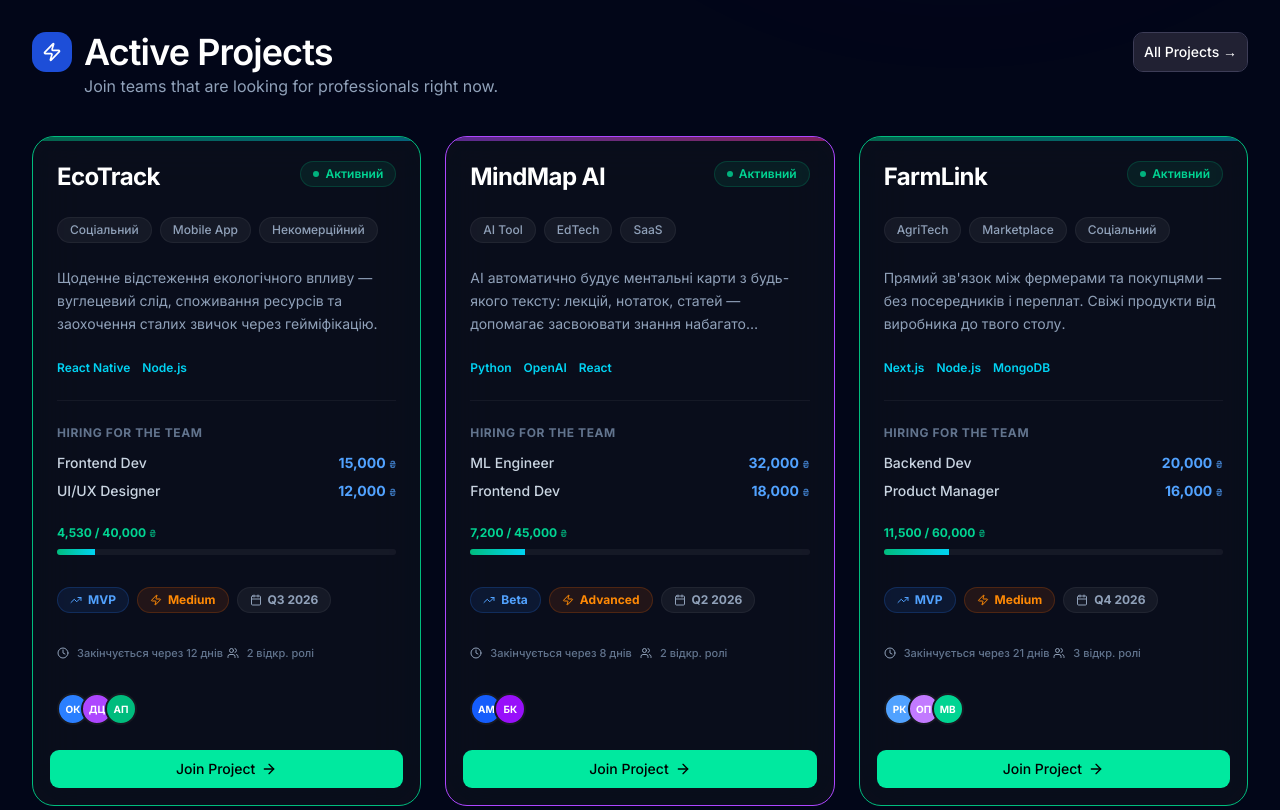
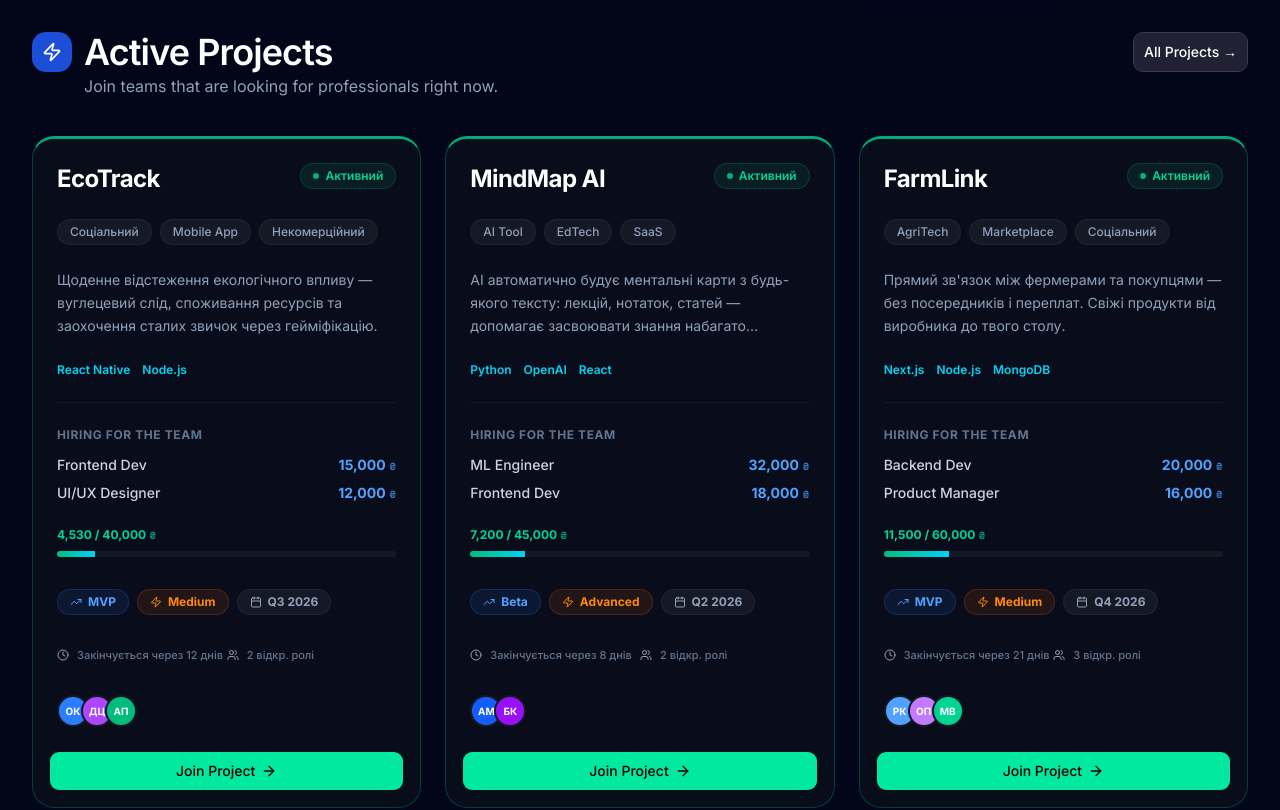
Before and after one commit to KratosHome/open-team, a Next.js app in the folder frontend/: page /en in a window 1280 px wide. Shown: the part 1040-1850 px from the top of the page. Built offline with nearby package versions, Linux system fonts and the light colour scheme.

Commit message:
remove `accentColor` property from `Project` type and mock data; refactor `ProjectCard` styling to simplify and improve consistency

```diff
--- a/frontend/src/components/landing/ProjectCard.tsx
+++ b/frontend/src/components/landing/ProjectCard.tsx
@@ -13,19 +13,9 @@ export function ProjectCard({ project, dict }: ProjectCardProps) {
     <div
       className={cn(
         'group relative flex flex-col overflow-hidden rounded-3xl border transition-all duration-300',
-        'border-white/5 bg-[#161922]/40 backdrop-blur-xl hover:border-white/10 hover:shadow-2xl hover:shadow-black/40',
-        project.accentColor ? project.accentColor : 'border-emerald-500/30',
+        'border-t-3 border-emerald-500/30 border-t-emerald-400/80 bg-[#161922]/40 backdrop-blur-xl hover:border-blue-500/40 hover:border-t-blue-400/90 hover:shadow-2xl hover:shadow-blue-950/30',
       )}
     >
-      <div
-        className={cn(
-          'absolute top-0 right-0 left-0 h-1 bg-gradient-to-r transition-opacity duration-300',
-          project.accentColor === 'border-emerald-500'
-            ? 'from-emerald-500/50 to-cyan-500/50'
-            : 'from-purple-500/50 to-pink-500/50',
-        )}
-      />
-
       <div className="flex flex-grow flex-col space-y-6 p-6">
         <div className="flex items-start justify-between">
           <h3 className="text-2xl font-bold tracking-tight text-white">{project.title}</h3>
--- a/frontend/src/data/projects.ts
+++ b/frontend/src/data/projects.ts
@@ -31,7 +31,6 @@ export interface Project {
     openRoles: number;
   };
   team: ProjectTeamMember[];
-  accentColor: string;
 }
 
 export const mockProjects: Project[] = [
@@ -65,7 +64,6 @@ export const mockProjects: Project[] = [
       { id: '2', initials: 'ДЦ', color: 'bg-purple-500' },
       { id: '3', initials: 'АП', color: 'bg-emerald-500' },
     ],
-    accentColor: 'border-emerald-500',
   },
   {
     id: '2',
@@ -96,7 +94,6 @@ export const mockProjects: Project[] = [
       { id: '4', initials: 'АМ', color: 'bg-blue-600' },
       { id: '5', initials: 'БК', color: 'bg-purple-600' },
     ],
-    accentColor: 'border-purple-500',
   },
   {
     id: '3',
@@ -128,6 +125,5 @@ export const mockProjects: Project[] = [
       { id: '7', initials: 'ОП', color: 'bg-purple-400' },
       { id: '8', initials: 'МВ', color: 'bg-emerald-400' },
     ],
-    accentColor: 'border-emerald-500',
   },
 ];
```
